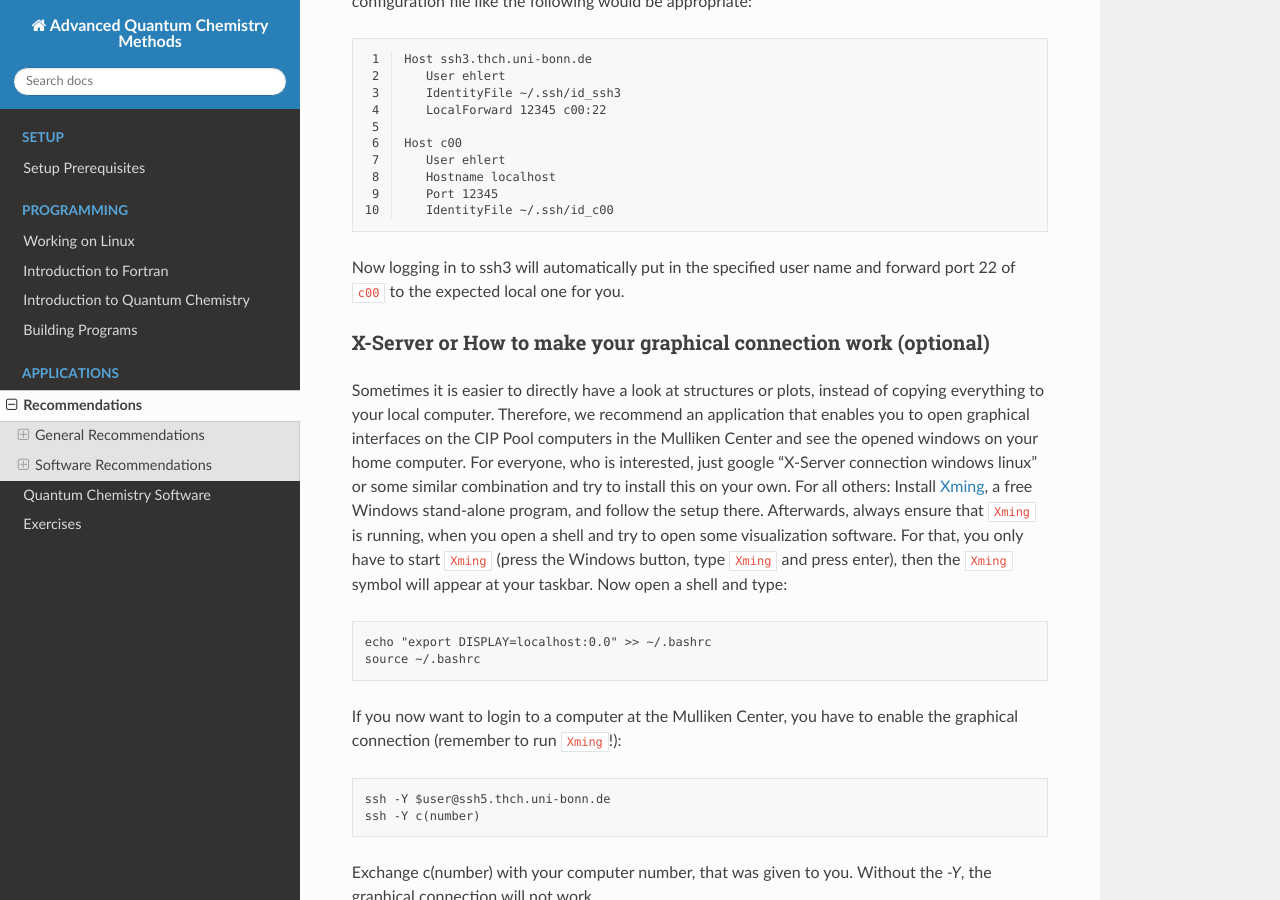
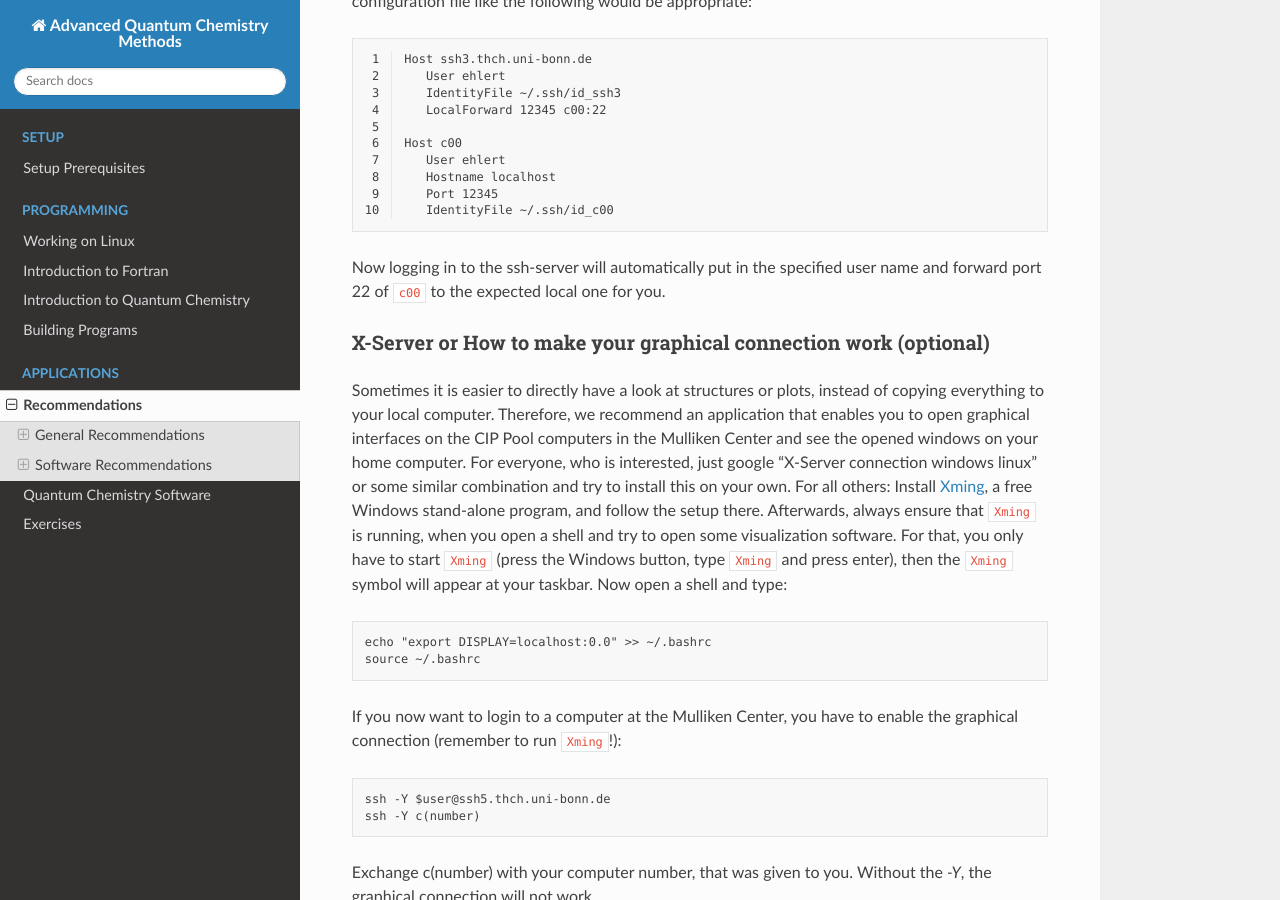
Before and after one commit to grimme-lab/qc2-teaching, a Sphinx documentation site: the page built from doc/recommendations_application-part.rst, in a window 1280 px wide and 900 px high, scrolled down 6995 px. Built offline with Sphinx 7.4.7 and the Read the Docs theme 2.0.0, drawn with Linux system fonts in a browser that asks for light colours.

Commit message:
Change wording

```diff
--- a/doc/recommendations_application-part.rst
+++ b/doc/recommendations_application-part.rst
@@ -354,7 +354,7 @@ For the three machine setup we had a configuration file like the following would
       Port 12345
       IdentityFile ~/.ssh/id_c00
 
-Now logging in to ssh3 will automatically put in the specified user name and forward port 22 of ``c00`` to the expected local one for you.
+Now logging in to the ssh-server will automatically put in the specified user name and forward port 22 of ``c00`` to the expected local one for you.
 
 
 X-Server or How to make your graphical connection work (optional)
```
